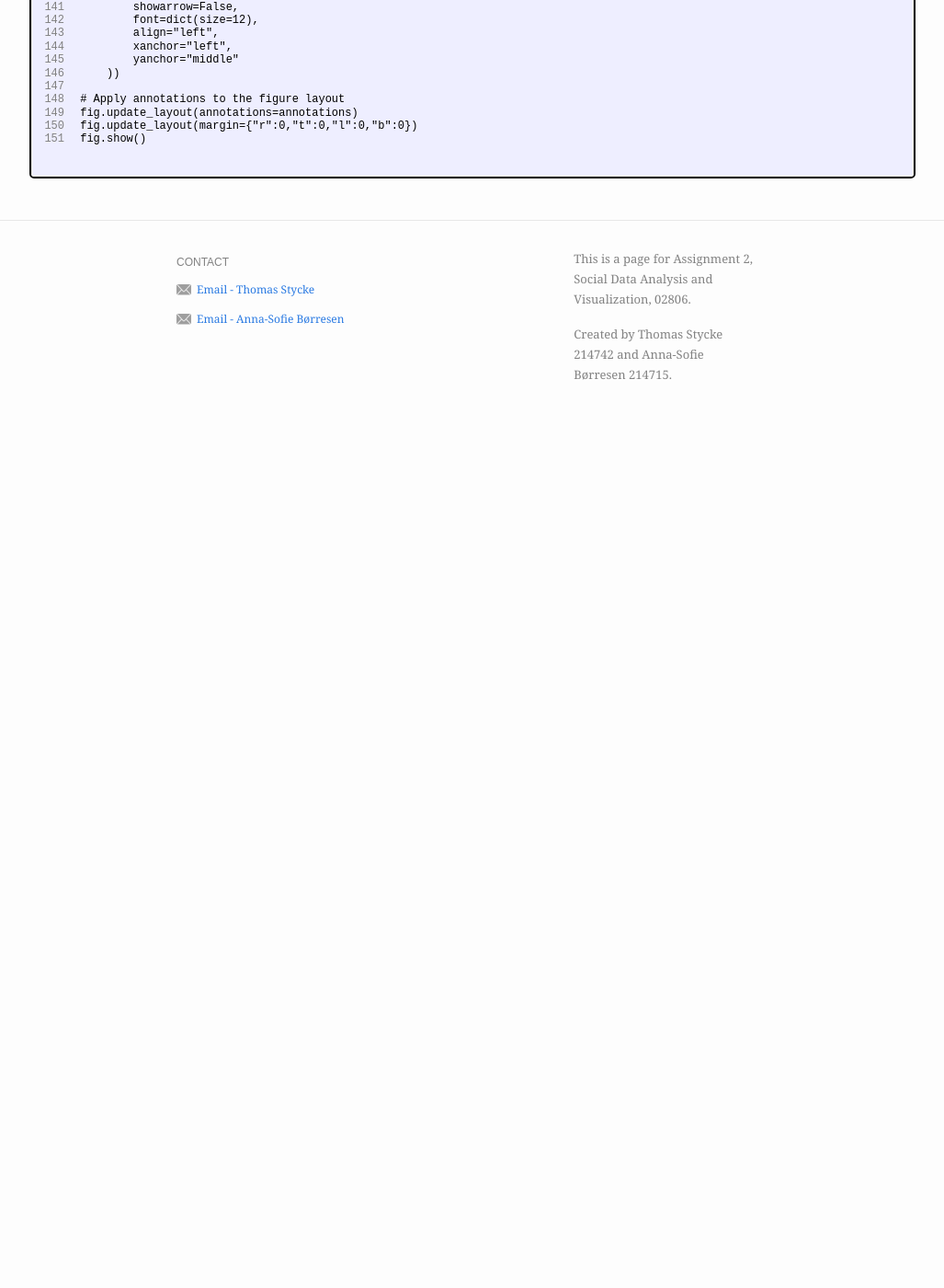
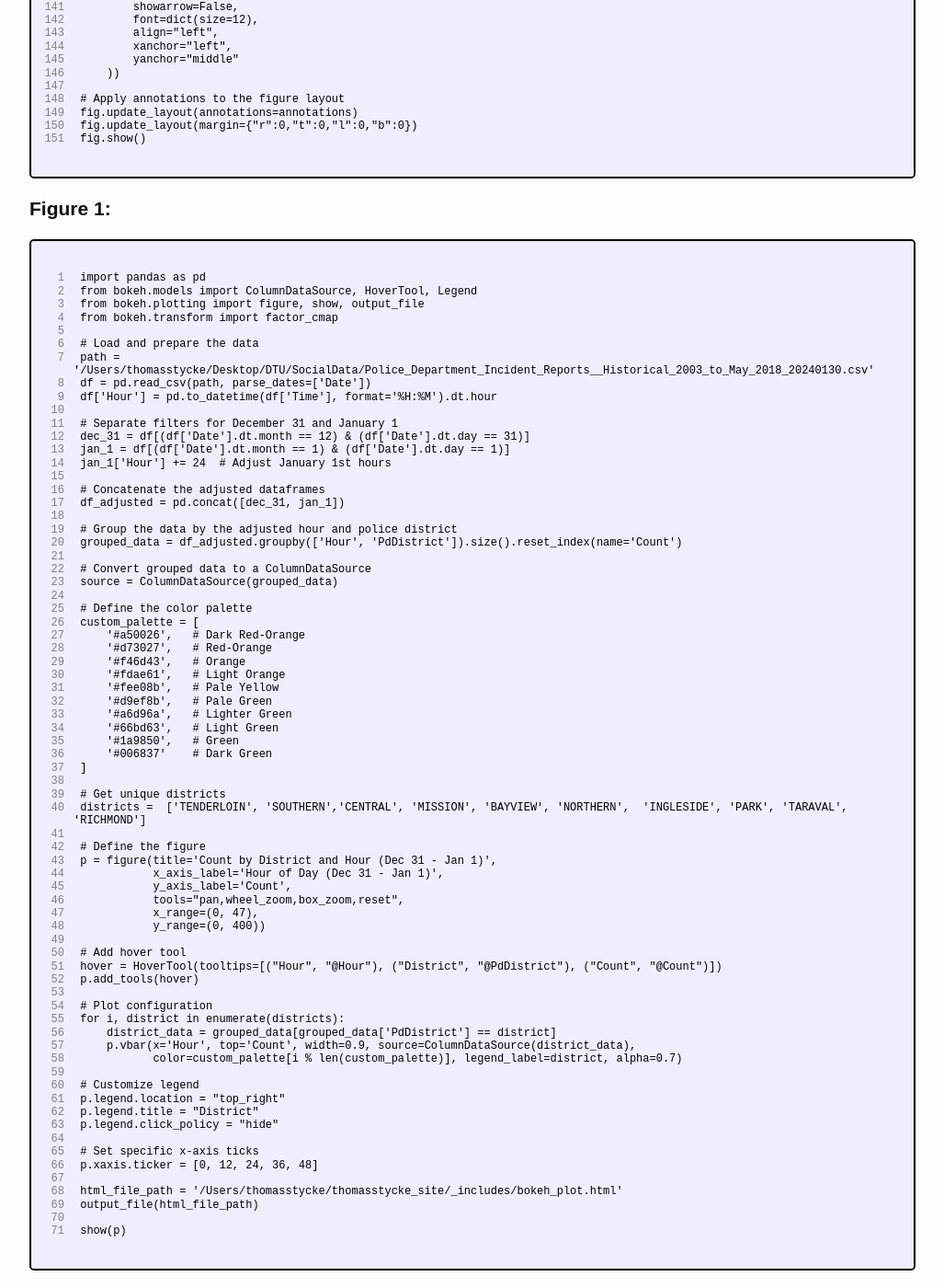
Before and after one commit to Thomasstycke/Thomasstycke.github.io, a Jekyll site: the page built from code.md, in a window 1280 px wide and 1400 px high, scrolled down 2815 px. Shown: the whole window at 92% size, without its empty margins (128-1155 px from the left). Built offline with Jekyll 4.4.1, drawn with Linux system fonts in a browser that asks for light colours; before the commit the page ends 3293 px from its top, so only the background shows below that.

```diff
--- a/code.md
+++ b/code.md
@@ -271,3 +271,85 @@ slug: /code
     </figure>
   </div>
 </div>
+
+<h2 class="code-heading">Figure 1:</h2>
+
+<div class="code-block-container">
+  <div class="code-block">
+    <figure>
+      <pre><code class="python">
+<span class="code-line">1</span> import pandas as pd
+<span class="code-line">2</span> from bokeh.models import ColumnDataSource, HoverTool, Legend
+<span class="code-line">3</span> from bokeh.plotting import figure, show, output_file
+<span class="code-line">4</span> from bokeh.transform import factor_cmap
+<span class="code-line">5</span>
+<span class="code-line">6</span> # Load and prepare the data
+<span class="code-line">7</span> path = '/Users/thomasstycke/Desktop/DTU/SocialData/Police_Department_Incident_Reports__Historical_2003_to_May_2018_20240130.csv'
+<span class="code-line">8</span> df = pd.read_csv(path, parse_dates=['Date'])
+<span class="code-line">9</span> df['Hour'] = pd.to_datetime(df['Time'], format='%H:%M').dt.hour
+<span class="code-line">10</span>
+<span class="code-line">11</span> # Separate filters for December 31 and January 1
+<span class="code-line">12</span> dec_31 = df[(df['Date'].dt.month == 12) & (df['Date'].dt.day == 31)]
+<span class="code-line">13</span> jan_1 = df[(df['Date'].dt.month == 1) & (df['Date'].dt.day == 1)]
+<span class="code-line">14</span> jan_1['Hour'] += 24  # Adjust January 1st hours
+<span class="code-line">15</span>
+<span class="code-line">16</span> # Concatenate the adjusted dataframes
+<span class="code-line">17</span> df_adjusted = pd.concat([dec_31, jan_1])
+<span class="code-line">18</span>
+<span class="code-line">19</span> # Group the data by the adjusted hour and police district
+<span class="code-line">20</span> grouped_data = df_adjusted.groupby(['Hour', 'PdDistrict']).size().reset_index(name='Count')
+<span class="code-line">21</span>
+<span class="code-line">22</span> # Convert grouped data to a ColumnDataSource
+<span class="code-line">23</span> source = ColumnDataSource(grouped_data)
+<span class="code-line">24</span>
+<span class="code-line">25</span> # Define the color palette
+<span class="code-line">26</span> custom_palette = [
+<span class="code-line">27</span>     '#a50026',   # Dark Red-Orange
+<span class="code-line">28</span>     '#d73027',   # Red-Orange
+<span class="code-line">29</span>     '#f46d43',   # Orange
+<span class="code-line">30</span>     '#fdae61',   # Light Orange
+<span class="code-line">31</span>     '#fee08b',   # Pale Yellow
+<span class="code-line">32</span>     '#d9ef8b',   # Pale Green
+<span class="code-line">33</span>     '#a6d96a',   # Lighter Green
+<span class="code-line">34</span>     '#66bd63',   # Light Green
+<span class="code-line">35</span>     '#1a9850',   # Green
+<span class="code-line">36</span>     '#006837'    # Dark Green
+<span class="code-line">37</span> ]
+<span class="code-line">38</span>
+<span class="code-line">39</span> # Get unique districts
+<span class="code-line">40</span> districts =  ['TENDERLOIN', 'SOUTHERN','CENTRAL', 'MISSION', 'BAYVIEW', 'NORTHERN',  'INGLESIDE', 'PARK', 'TARAVAL', 'RICHMOND']
+<span class="code-line">41</span>
+<span class="code-line">42</span> # Define the figure
+<span class="code-line">43</span> p = figure(title='Count by District and Hour (Dec 31 - Jan 1)',
+<span class="code-line">44</span>            x_axis_label='Hour of Day (Dec 31 - Jan 1)',
+<span class="code-line">45</span>            y_axis_label='Count',
+<span class="code-line">46</span>            tools="pan,wheel_zoom,box_zoom,reset",
+<span class="code-line">47</span>            x_range=(0, 47),
+<span class="code-line">48</span>            y_range=(0, 400))
+<span class="code-line">49</span>
+<span class="code-line">50</span> # Add hover tool
+<span class="code-line">51</span> hover = HoverTool(tooltips=[("Hour", "@Hour"), ("District", "@PdDistrict"), ("Count", "@Count")])
+<span class="code-line">52</span> p.add_tools(hover)
+<span class="code-line">53</span>
+<span class="code-line">54</span> # Plot configuration
+<span class="code-line">55</span> for i, district in enumerate(districts):
+<span class="code-line">56</span>     district_data = grouped_data[grouped_data['PdDistrict'] == district]
+<span class="code-line">57</span>     p.vbar(x='Hour', top='Count', width=0.9, source=ColumnDataSource(district_data),
+<span class="code-line">58</span>            color=custom_palette[i % len(custom_palette)], legend_label=district, alpha=0.7)
+<span class="code-line">59</span>
+<span class="code-line">60</span> # Customize legend
+<span class="code-line">61</span> p.legend.location = "top_right"
+<span class="code-line">62</span> p.legend.title = "District"
+<span class="code-line">63</span> p.legend.click_policy = "hide"
+<span class="code-line">64</span>
+<span class="code-line">65</span> # Set specific x-axis ticks
+<span class="code-line">66</span> p.xaxis.ticker = [0, 12, 24, 36, 48]
+<span class="code-line">67</span>
+<span class="code-line">68</span> html_file_path = '/Users/thomasstycke/thomasstycke_site/_includes/bokeh_plot.html'
+<span class="code-line">69</span> output_file(html_file_path)
+<span class="code-line">70</span>
+<span class="code-line">71</span> show(p)
+      </code></pre>
+    </figure>
+  </div>
+</div>
```
